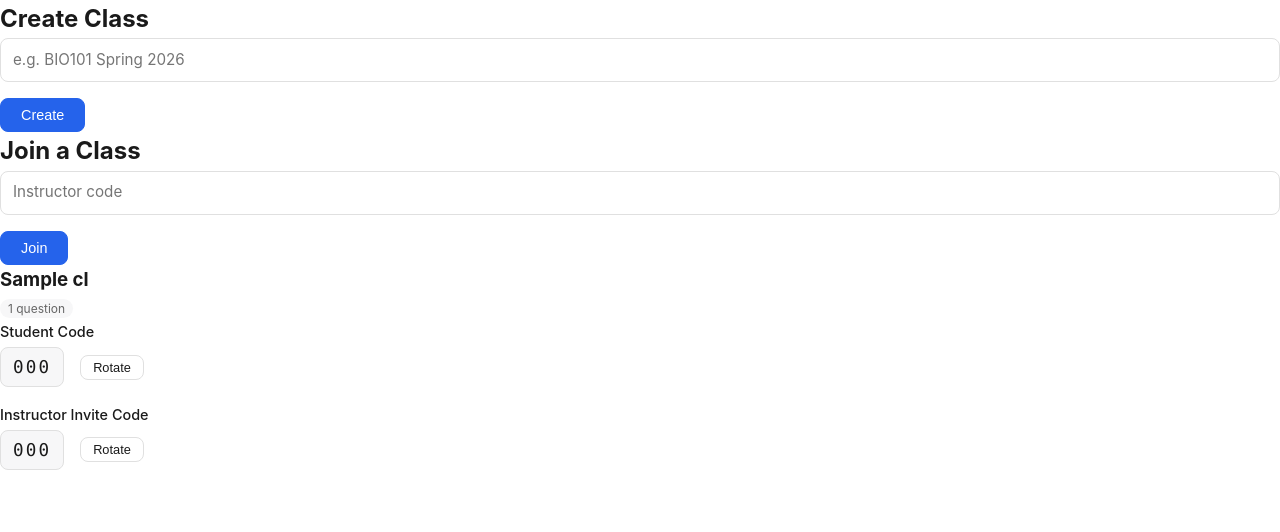
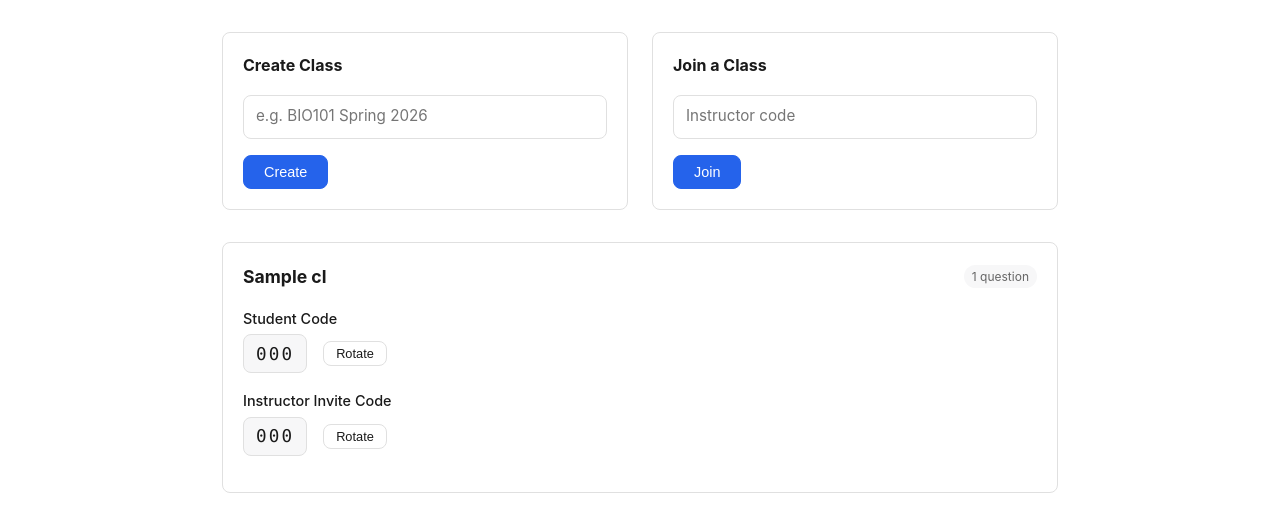
Before and after one commit to dougwyu/essay-coach, a FastAPI app: template templates/instructor-classes.html in a window 1280 px wide. Shown: the part 65-597 px from the top of the page. Run offline with FastAPI, Linux system fonts and the light colour scheme; the template is opened without the code that fills it: most values are stand-ins (such as "Sample title", 1, 10 or a date in 2020).

Commit message:
feat: add CSS styles for class badges, filter, and management page

```diff
--- a/static/style.css
+++ b/static/style.css
@@ -530,3 +530,103 @@ textarea {
     border: 1px solid var(--border);
     letter-spacing: 0.12em;
 }
+
+/* Class badge on question cards */
+.class-badge {
+    display: inline-block;
+    background: #dbeafe;
+    color: #1d4ed8;
+    font-size: 0.7rem;
+    font-weight: 600;
+    padding: 2px 8px;
+    border-radius: 10px;
+    letter-spacing: 0.03em;
+    margin-right: 0.4rem;
+}
+
+/* Question meta row (class badge + attempt badge) */
+.question-meta {
+    display: flex;
+    align-items: center;
+    gap: 0.25rem;
+}
+
+/* Questions section header with filter */
+.questions-section-header {
+    display: flex;
+    align-items: center;
+    justify-content: space-between;
+    margin-bottom: 1rem;
+}
+
+.questions-section-header h2 {
+    margin-bottom: 0;
+}
+
+/* Class filter dropdown */
+.class-filter {
+    padding: 0.3rem 0.6rem;
+    border: 1px solid var(--border);
+    border-radius: var(--radius);
+    font-family: inherit;
+    font-size: 0.85rem;
+    background: var(--bg);
+    color: var(--text);
+    cursor: pointer;
+}
+
+/* Class management page */
+.classes-page {
+    max-width: 900px;
+    margin: 2rem auto;
+    padding: 0 2rem;
+}
+
+.classes-actions {
+    display: grid;
+    grid-template-columns: 1fr 1fr;
+    gap: 1.5rem;
+    margin-bottom: 2rem;
+}
+
+.class-action-form {
+    border: 1px solid var(--border);
+    border-radius: var(--radius);
+    padding: 1.25rem;
+}
+
+.class-action-form h2 {
+    font-size: 1rem;
+    margin-bottom: 1rem;
+}
+
+.class-card {
+    border: 1px solid var(--border);
+    border-radius: var(--radius);
+    padding: 1.25rem;
+    margin-bottom: 1rem;
+}
+
+.class-card-header {
+    display: flex;
+    justify-content: space-between;
+    align-items: center;
+    margin-bottom: 1rem;
+}
+
+.class-card-header h3 {
+    font-size: 1.1rem;
+}
+
+/* Student class code entry */
+.class-entry-form {
+    max-width: 400px;
+    margin-top: 1.5rem;
+}
+
+/* Responsive: classes-actions */
+@media (max-width: 600px) {
+    .classes-actions {
+        grid-template-columns: 1fr;
+    }
+}
```
